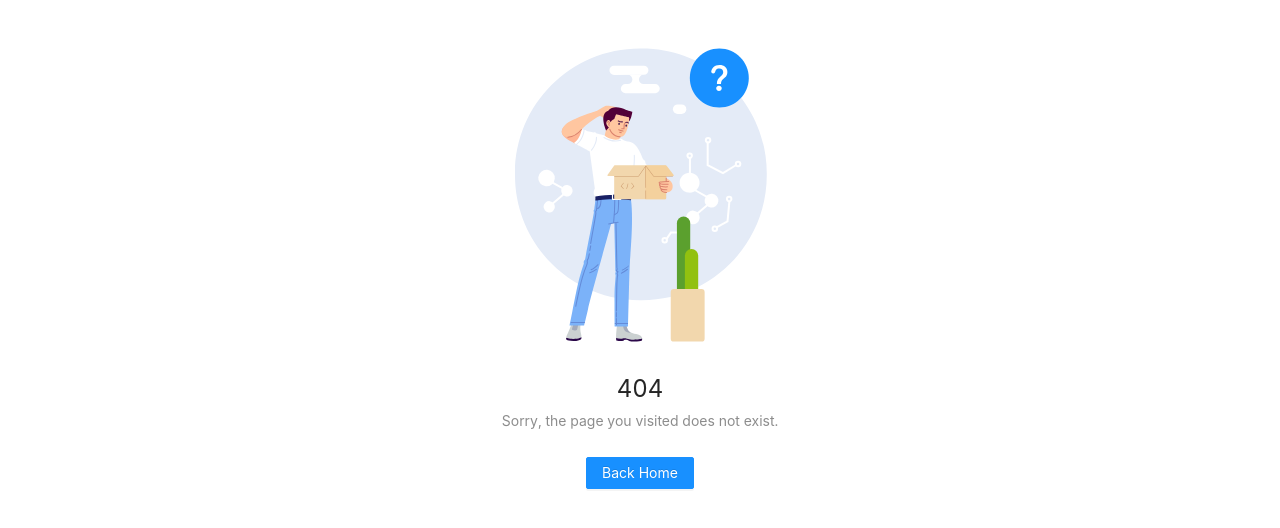
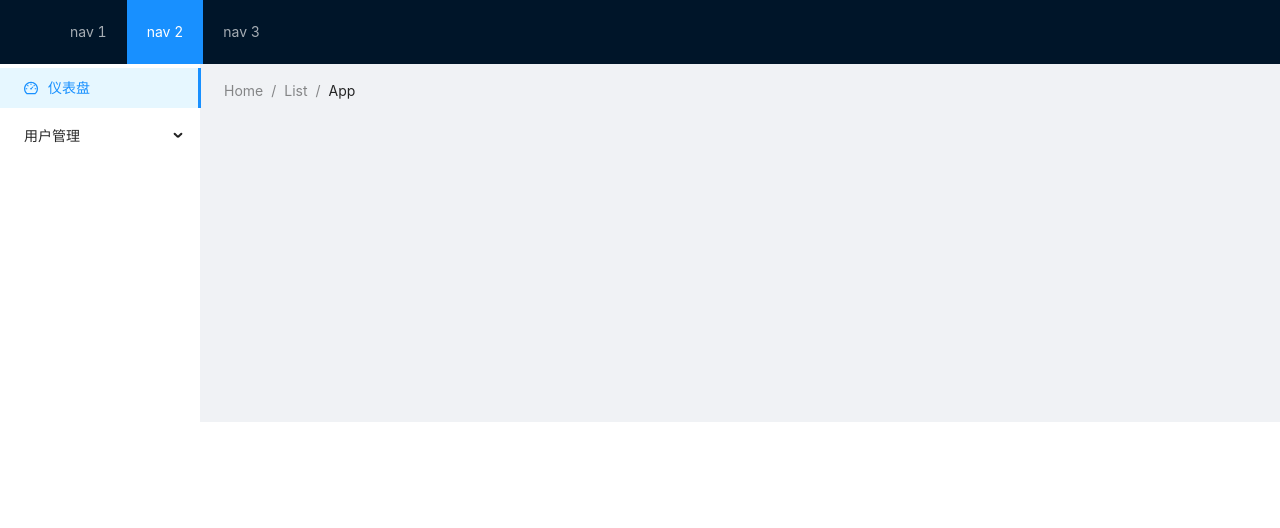
Before and after one commit to wh-lv/react-antd-admin-ts, a React (Create React App) app: page /admin in a window 1280 px wide. Before the commit this address had no page. Shown: the top 528 px of the page. Built offline with nearby package versions, Linux system fonts and the light colour scheme.

Commit message:
动态生成路由/左侧菜单

```diff
--- /dev/null
+++ b/src/components/AppLayout.tsx
@@ -0,0 +1,44 @@
+import React, { Component } from 'react';
+import { Layout, Menu, Breadcrumb } from 'antd';
+import LeftBar from './LeftBar';
+
+const { Header, Content } = Layout;
+
+export class AppLayout extends Component {
+    render() {
+        return (
+            <Layout>
+                <Header className="header">
+                    <div className="logo" />
+                    <Menu theme="dark" mode="horizontal" defaultSelectedKeys={['2']}>
+                        <Menu.Item key="1">nav 1</Menu.Item>
+                        <Menu.Item key="2">nav 2</Menu.Item>
+                        <Menu.Item key="3">nav 3</Menu.Item>
+                    </Menu>
+                </Header>
+                <Layout>
+                    <LeftBar />
+                    <Layout style={{ padding: '0 24px 24px' }}>
+                        <Breadcrumb style={{ margin: '16px 0' }}>
+                            <Breadcrumb.Item>Home</Breadcrumb.Item>
+                            <Breadcrumb.Item>List</Breadcrumb.Item>
+                            <Breadcrumb.Item>App</Breadcrumb.Item>
+                        </Breadcrumb>
+                        <Content
+                            className="site-layout-background"
+                            style={{
+                                padding: 24,
+                                margin: 0,
+                                minHeight: 280,
+                            }}
+                        >
+                            {this.props.children}
+                        </Content>
+                    </Layout>
+                </Layout>
+            </Layout>
+        );
+    };
+};
+
+export default AppLayout;
--- /dev/null
+++ b/src/components/LeftBar.tsx
@@ -0,0 +1,56 @@
+import React, { Component } from 'react';
+import { Layout, Menu, Breadcrumb } from 'antd';
+import { UserOutlined, LaptopOutlined, NotificationOutlined } from '@ant-design/icons';
+import { Link } from 'react-router-dom';
+import { IRouter, router } from '../router';
+
+const { SubMenu } = Menu;
+const { Sider } = Layout;
+
+export class LeftBar extends Component {
+
+    generateMenu = (routerList?: IRouter[]) => {
+        return (
+            <>
+                {
+                    routerList?.map(r => {
+                        if (r.children) {
+                            return (
+                                <SubMenu key={r.key} title={r.title}>
+                                    {
+                                        this.generateMenu(r.children)
+                                    }
+                                </SubMenu>
+                            );
+                        } else {
+                            return (
+                                <Menu.Item key={r.key} icon={r.icon}>
+                                    <Link to={r.path}>{r.title}</Link>
+                                </Menu.Item>
+                            );
+                        }
+                    })
+                }
+            </>
+        );
+    }
+
+    render() {
+        return (
+            <>
+                <Sider width={200} className="site-layout-background">
+                    <Menu
+                        mode="inline"
+                        defaultSelectedKeys={['dashboard']}
+                        defaultOpenKeys={['sub1']}
+                        style={{ height: '100%', borderRight: 0 }}
+                    >
+                        {this.generateMenu(router)}
+                    </Menu>
+                </Sider>
+            </>
+        )
+    };
+};
+
+export default LeftBar;
--- a/src/components/View.tsx
+++ b/src/components/View.tsx
@@ -1,4 +1,4 @@
-import React, { Component, Suspense } from 'react';
+import React, { Component, Suspense, ReactNode } from 'react';
 import {
     BrowserRouter as Router,
     Switch,
@@ -6,22 +6,48 @@ import {
     Link,
     Redirect
 } from 'react-router-dom';
-import { router, onAuthRouter } from "../router";
+import { router, onAuthRouter, IRouter } from "../router";
+import AppLayout from './AppLayout';
 
 export class View extends Component {
+
+    generateRouter = (routerList?: IRouter[] ): ReactNode => {
+        return (
+            <>
+                {
+                    routerList?.map(r => {
+                        if (r.children) {
+                            return (
+                                <>
+                                    {this.generateRouter(r.children)}
+                                </>
+                            );
+                        } else {
+                            return (
+                                <Route exact={r.exact} key={r.key} path={r.path}>
+                                    {r.component}
+                                </Route>
+                            );
+                        }
+                    })
+                }
+            </>
+        );
+    }
+
     render() {
         return (
             <Suspense fallback={<></>}>
                 <Router>
                     <Switch>
                         <Route path={"/"} exact>
-                            <Redirect to={'/dashboard'} />
+                            <Redirect to={'/admin/dashboard'} />
                         </Route>
-                        {
-                            router.map(r => (
-                                <Route exact={r.exact} key={r.key} path={r.path}>{r.component}</Route>
-                            ))
-                        }
+                        <Route path={'/admin'}>
+                            <AppLayout>
+                                {this.generateRouter(router)}
+                            </AppLayout>
+                        </Route>
                         {
                             onAuthRouter.map(r => (
                                 <Route exact={r.exact} key={r.key} path={r.path}>{r.component}</Route>
--- /dev/null
+++ b/src/pages/user/UserList.tsx
@@ -0,0 +1,13 @@
+import React, { Component } from 'react';
+
+export class UserList extends Component {
+    render() {
+        return (
+            <div>
+                User List
+            </div>
+        );
+    };
+};
+
+export default UserList;
--- a/src/router/index.tsx
+++ b/src/router/index.tsx
@@ -1,12 +1,16 @@
 import React, { ReactNode, lazy } from 'react';
+import { UserOutlined, DashboardOutlined } from '@ant-design/icons';
 
 const Login  = lazy(() => import('../pages/login'));
 const Page404  = lazy(() => import('../pages/Page404'));
 const Dashboard = lazy(() => import('../pages/index/Dashboard'));
-interface IRouter {
+const UserList = lazy(() => import('../pages/user/UserList'));
+
+export interface IRouter {
     title: string
     path: string
     key: string
+    icon?: ReactNode
     exact?: boolean
     component?: ReactNode,
     children?: IRouter[]
@@ -14,12 +18,27 @@ interface IRouter {
 
 export const router: IRouter[] = [
     {
-        path: "/dashboard",
+        path: "/admin/dashboard",
         title: "仪表盘",
         key: "dashboard",
+        icon: <DashboardOutlined />,
         component: <Dashboard />
     },
-
+    {
+        path: "/admin/user",
+        title: "用户管理",
+        key: "user",
+        icon: <UserOutlined />,
+        children: [
+            {
+                path: "/admin/user/list",
+                title: "用户列表",
+                key: "list",
+                icon: <UserOutlined />,
+                component: <UserList />,
+            }
+        ]
+    },
 ];
 
 export const onAuthRouter: IRouter[] = [
```
